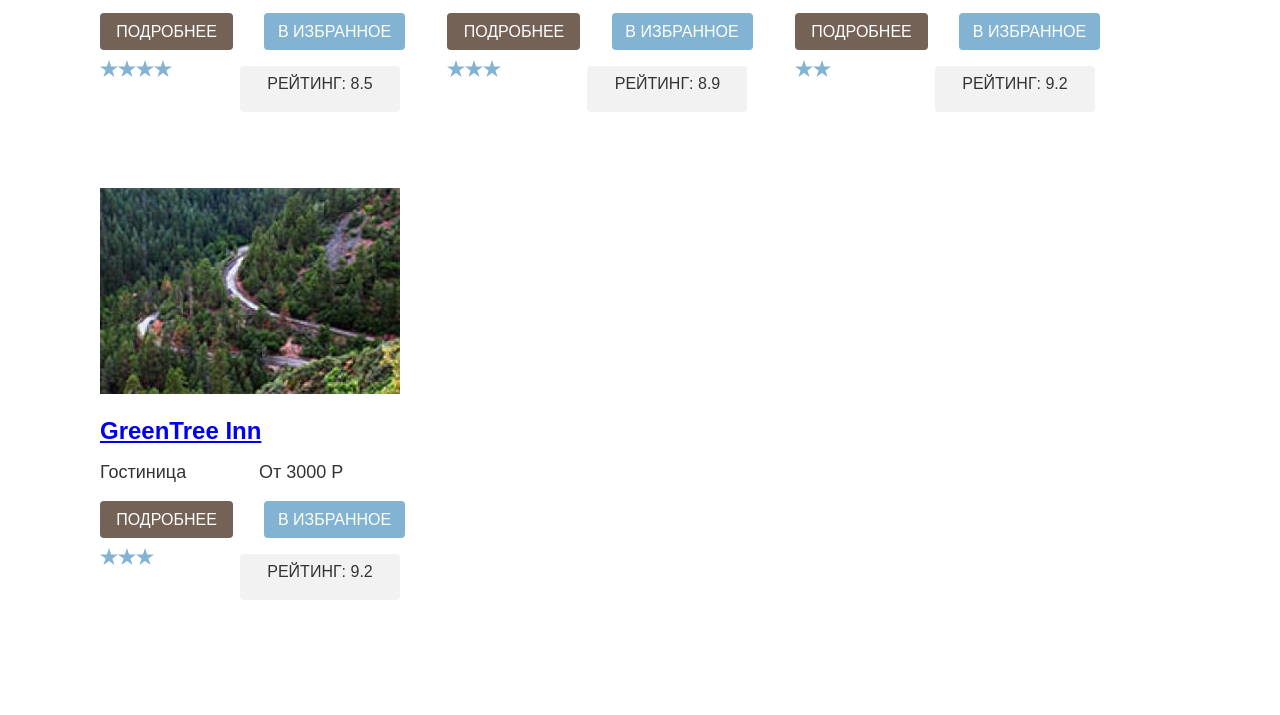
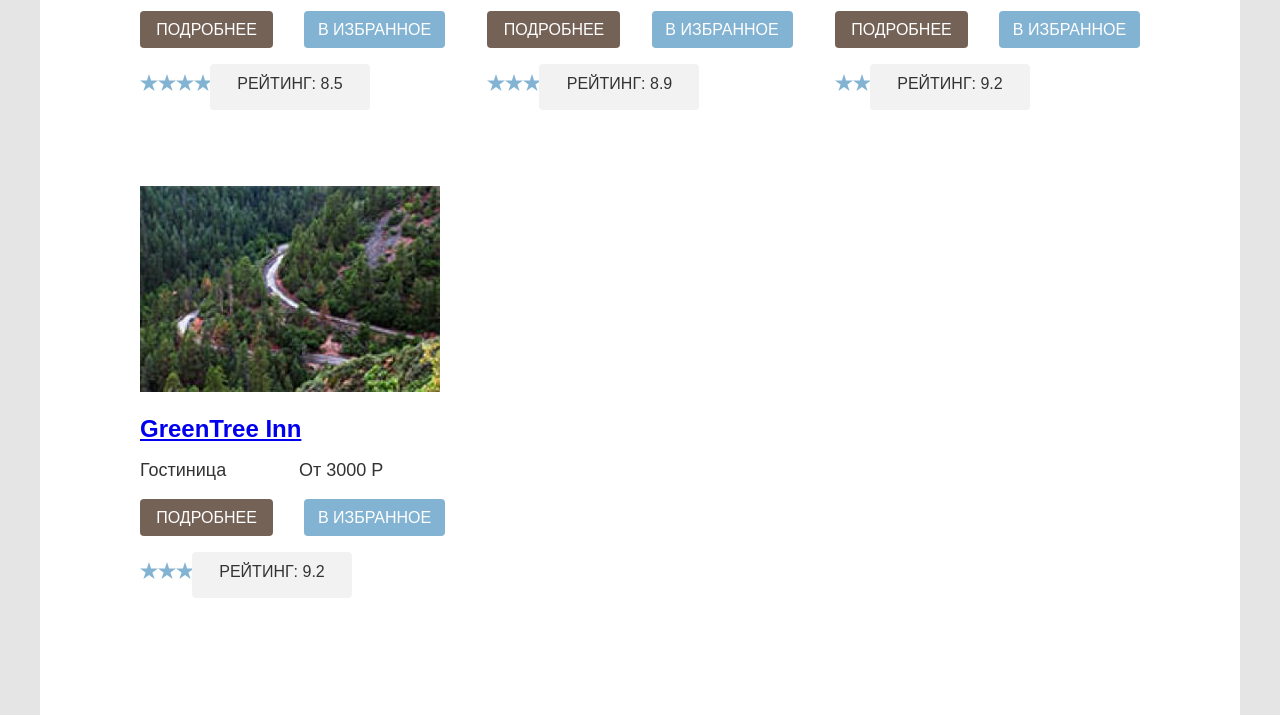
Before and after one commit to htmlacademy-htmlcss/2022161-sedona-33, a plain HTML site: page catalog.html in a window 1280 px wide. Shown: the part 915-1630 px from the top of the page. Drawn offline with Linux system fonts and the light colour scheme; a web font is replaced by a local one.

Commit message:
HomeWork 3.21 v3
Домашнее задание 3,22 Графика всех страниц v3

```diff
--- a/catalog.html
+++ b/catalog.html
@@ -8,6 +8,7 @@
 </head>
 
 <body>
+  <div class="container">
     <header class="page-header">
       <a class="navigation-logo" href="index.html">
         <img class="page-header-logo" alt="Логотип городок Седона" src="images/logo.svg" width="139" height="70">
@@ -130,8 +131,8 @@
           <ul class="hotel-list">
             <li class="hotel-card">
               <a class="hotel-card-link" href="#">
-              <img class="hotel-card-image" src="images/hotel1.jpg" alt="Картинка отеля Amara resort & spa" width="300"
-                height="206">
+                <img class="hotel-card-image" src="images/hotel1.jpg" alt="Картинка отеля Amara resort & spa"
+                  width="300" height="206">
                 <h3 class="hotel-card-title"> Amara Resort & Spa</h3>
               </a>
               <div class="type-price">
@@ -143,13 +144,10 @@
                 <button class="button button-primary favourites" type="button">В Избранное</button>
               </div>
               <div class="stars-rating">
-              <div class="stars">
-                <img class="star" src="images/star.svg" alt="Звездочка" width="18" height="17">
-                <img class="star" src="images/star.svg" alt="Звездочка" width="18" height="17">
-                <img class="star" src="images/star.svg" alt="Звездочка" width="18" height="17">
-                <img class="star" src="images/star.svg" alt="Звездочка" width="18" height="17">
+                <div class="stars stars-4">
+                  <span class="visually-hidden">Четыре звезды</span>
                 </div>
-              <p class="rating">рейтинг: 8.5</p>
+                <p class="hotel-rating">рейтинг: 8.5</p>
               </div>
             </li>
             <li class="hotel-card">
@@ -167,18 +165,16 @@
                 <button class="button button-primary favourites" type="button">В Избранное</button>
               </div>
               <div class="stars-rating">
-              <div class="stars">
-                <img class="star" src="images/star.svg" alt="Звездочка" width="18" height="17">
-                <img class="star" src="images/star.svg" alt="Звездочка" width="18" height="17">
-                <img class="star" src="images/star.svg" alt="Звездочка" width="18" height="17">
+                <div class="stars stars-3">
+                  <span class="visually-hidden">Три звезды</span>
                 </div>
-              <p class="rating">рейтинг: 8.9</p>
+                <p class="hotel-rating">рейтинг: 8.9</p>
               </div>
             </li>
             <li class="hotel-card">
               <a class="hotel-card-link" href="#">
-              <img class="hotel-card-image" src="images/hotel3.jpg" alt="Картинка отеля Villas at Poco Diablo" width=""
-                height="">
+                <img class="hotel-card-image" src="images/hotel3.jpg" alt="Картинка отеля Villas at Poco Diablo"
+                  width="" height="">
                 <h3 class="hotel-card-title"> Villas at Poco Diablo</h3>
               </a>
               <div class="type-price">
@@ -190,11 +186,10 @@
                 <button class="button button-primary favourites" type="button">В Избранное</button>
               </div>
               <div class="stars-rating">
-              <div class="stars">
-                <img class="star" src="images/star.svg" alt="Звездочка" width="18" height="17">
-                <img class="star" src="images/star.svg" alt="Звездочка" width="18" height="17">
+                <div class="stars stars-2">
+                  <span class="visually-hidden">Две звезды</span>
                 </div>
-              <p class="rating">рейтинг: 9.2</p>
+                <p class="hotel-rating">рейтинг: 9.2</p>
               </div>
             </li>
             <li class="hotel-card">
@@ -212,12 +207,10 @@
                 <button class="button button-primary favourites" type="button">В Избранное</button>
               </div>
               <div class="stars-rating">
-              <div class="stars">
-                <img class="star" src="images/star.svg" alt="Звездочка" width="18" height="17">
-                <img class="star" src="images/star.svg" alt="Звездочка" width="18" height="17">
-                <img class="star" src="images/star.svg" alt="Звездочка" width="18" height="17">
+                <div class="stars stars-3">
+                  <span class="visually-hidden">Три звезды</span>
                 </div>
-              <p class="rating">рейтинг: 9.2</p>
+                <p class="hotel-rating">рейтинг: 9.2</p>
               </div>
             </li>
           </ul>
@@ -293,6 +286,7 @@
         </a>
       </footer>
     </main>
+  </div>
 </body>
 
 </html>
--- a/styles/styles.css
+++ b/styles/styles.css
@@ -18,16 +18,21 @@ body {
     flex-direction: column;
     min-height: 100%;
     font-size: 18px;
-    font-weight: 21px;
+    line-height: 21px;
     color: #333333;
+    background-color: #e5e5e5;
+ }
+ .container {
+    width: 1200px;
+    margin: 0 auto;
     background-color: #ffffff;
-    width: 1200px;
  }
 .page-header {
     display: flex;
-    width: 1060px;
+    width: 100%;
     margin: 0 auto;
-    padding: 0;
+    padding: 0 70px;
+    box-sizing: border-box;
 
 }
 .navigation-list  {
@@ -652,10 +657,29 @@ body {
 .stars {
     display: flex;
     margin: 0;
-    width: 140px;
-    margin-top: 10px;
+    margin-top: 26px;
+    padding: 0;
+    background-image: url(../images/star.svg);
+    background-repeat: repeat-x;
+    vertical-align: middle;
+
 }
-.rating {
+.stars-5.stars {
+    width: 87px;
+}
+.stars-4.stars {
+    width: 70px;
+}
+.stars-3.stars {
+    width: 52px;
+}
+.stars-2.stars {
+    width: 35px;
+}
+.stars-1.stars {
+    width: 17px;
+}
+.hotel-rating {
     width: 160px;
     height: 37px;
     text-align: center;
@@ -678,7 +702,7 @@ body {
     height: 60px;
     border-radius: 4px 4px 4px 4px;
 }
-.pagination-contaiter {
+.pagination-container {
     display: flex;
     margin: 0;
     width: 1056px;
```
Also changed, not shown: index.html (+4 -1 lines). Lines whose indentation alone changed are shown as unchanged.
